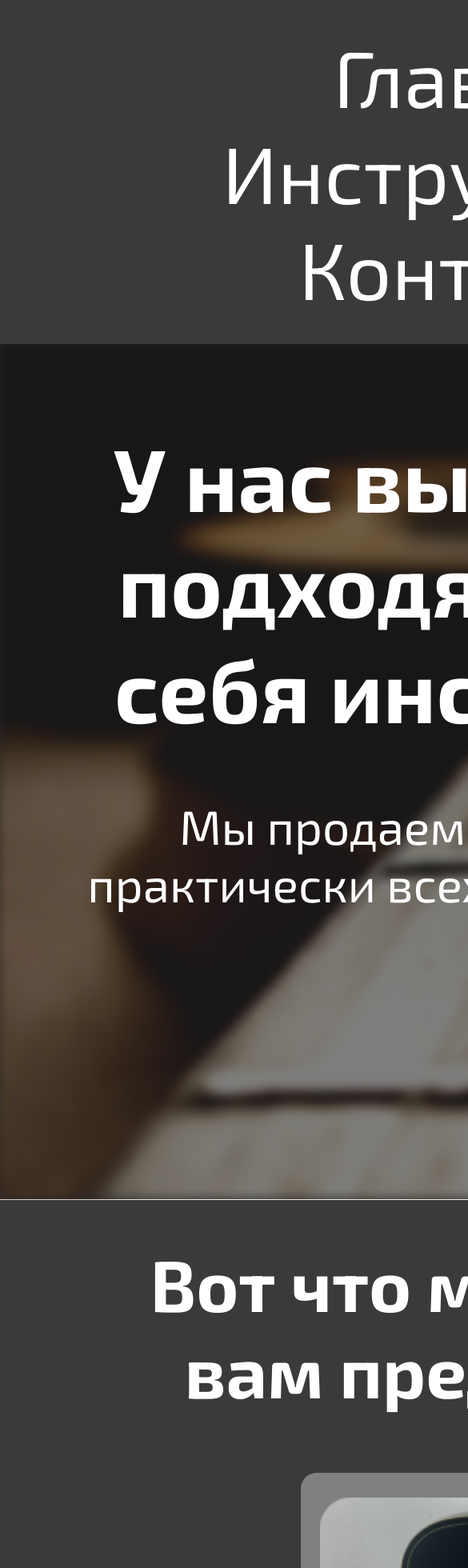
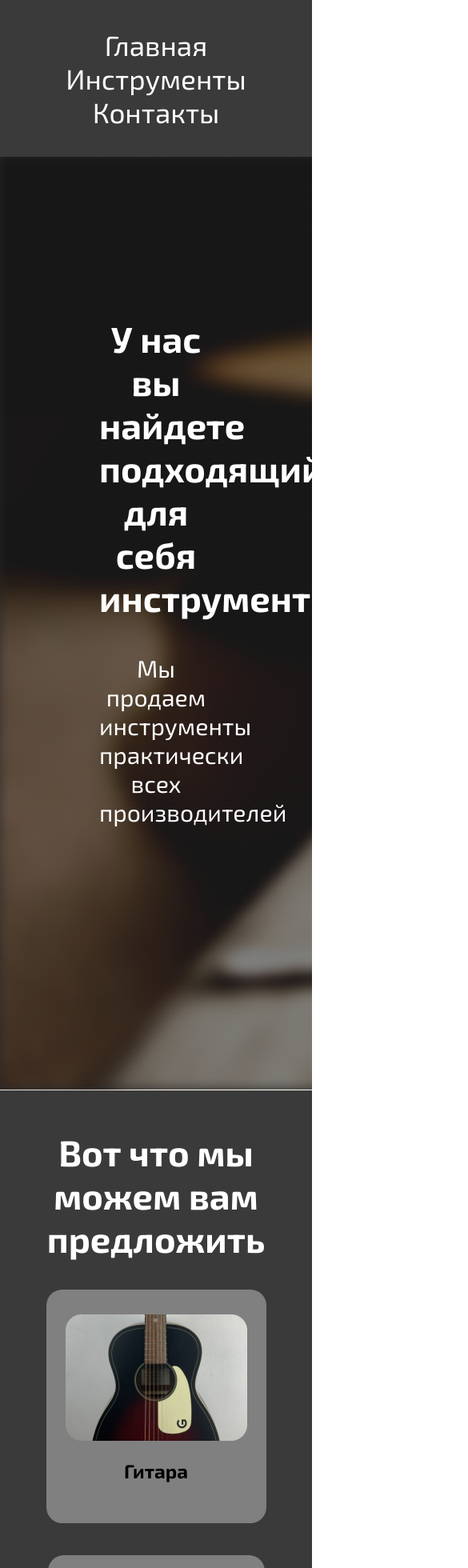
Before and after one commit to 1Salivan1/muz_shop, a React (Create React App) app: page /instruments in a window 390 px wide. Shown: the top 1960 px of the page at 80% size, 585 px wide, since content can reach past the window. Built offline with nearby package versions, Linux system fonts and the light colour scheme.

Commit message:
fix adaptive

```diff
--- a/src/Main.css
+++ b/src/Main.css
@@ -6,12 +6,12 @@ body {
 }
 
 .wrapper {
-    min-width: 1000px;
+    width: 100%;
 }
 
 .container {
-    width: 100%;
     max-width: 1770px;
+    padding: 0 30px;
     margin: 0 auto;
 }
 
@@ -83,6 +83,7 @@ body {
 .offer__list {
     display: flex;
     justify-content: center;
+    flex-wrap: wrap;
 }
 
 /* Personal */
--- a/src/adaptive.css
+++ b/src/adaptive.css
@@ -1,490 +1,120 @@
-@media (max-width:1700px) {
-    .container {
-        max-width: 1600px;
+@media screen and (max-width: 1200px) {
+
+    .title {
+        font-size: 60px;
+    }
+
+    .header__text {
+        font-size: 30px;
+    }
+
+    .peresonal__description {
+        font-size: 30px;
+        width: 50%;
+    }
+
+    .personal__button {
+        margin-bottom: 100px;
+    }
+
+    .shop__main {
+        flex-direction: column;
+    }
+
+    .shop__main-category {
+        margin: 0;
+    }
+
+    .shop__main-category-list {
+        display: flex;
+        justify-content: space-between;
+        flex-wrap: wrap;
+    }
+
+    .product {
+        margin-right: 30px;
+        margin-left: 30px;
+    }
+
+    .product:not(:last-child) {
+        margin-right: 30px;
     }
 }
 
-@media (max-width:1600px) {
-    .container {
-        max-width: 1500px;
+@media screen and (max-width: 800px) {
+    .header__nav-list {
+        display: flex;
+        flex-direction: column;
     }
-}
 
-@media (max-width:1500px) {
-    .container {
-        max-width: 1400px;
+    .header__nav-item:not(:last-child) {
+        margin: 0;
     }
-}
 
-@media (max-width:1400px) {
-    .container {
-        max-width: 1300px;
+    .header__nav-item {
+        font-size: 35px;
     }
-}
 
-@media (max-width:1300px) {
-    .container {
-        max-width: 1200px;
+    .footer-container {
+        flex-direction: column;
     }
-}
 
-@media (max-width:1200px) {
-    .container {
-        max-width: 1100px;
+    .footer__right {
+        text-align: center;
+        margin-left: 0;
     }
-}
 
-@media (max-width:1100px) {
-    .container {
-        max-width: 1000px;
+
+    .shop__main-category-item {
+        font-size: 30px;
     }
-}
 
-@media (max-width:640px) {
-    /* Nav */
+    .product__top-title {
+        font-size: 25px;
+    }
 
-    .header__nav-list {
+    .product__buy-price {
+        font-size: 25px;
+    }
+
+    .product__buy-button {
+        font-size: 25px;
+    }
+
+    .product {
+        margin-right: 30px;
+        margin-left: 30px;
+    }
+
+    .product:not(:last-child) {
+        margin-right: 30px;
+    }
+
+    .shop__main-products {
         display: flex;
         flex-direction: column;
         align-items: center;
     }
+}
 
-    .header__nav-item {
-        margin-right: 0px;
-        font-size: 60px;
-    }
-
-    .header__nav-item:not(:last-child) {
-        margin-right: 0px;
-    }
-
-    /* Main */
-
-    .header__title {
-        font-size: 110px;
+@media screen and (max-width: 600px) {
+    .title {
+        font-size: 45px;
     }
 
     .header__text {
-        font-size: 50px;
-    }
-
-    /* Offer */
-
-    .offer__list {
-        display: flex;
-        flex-direction: column;
-        align-items: center;
-    }
-
-    .offerCard:not(:last-child) {
-        margin-right: 0px;
-    }
-
-    .offerCard {
-        width: 30%;
-        margin-bottom: 30px;
-    }
-
-    .offerCard__title {
-        font-size: 50px;
-    }
-
-    /* Personal */
-    .personal {
-        text-align: center;
+        font-size: 30px;
     }
 
     .peresonal__description {
         width: 100%;
-        font-size: 70px;
     }
 
     .personal__button {
-        font-size: 70px;
-    }
-
-    /* Footer */
-
-    .footer-container {
-        display: flex;
-        flex-direction: column;
-    }
-
-    .footer__left {
-        text-align: center;
-    }
-
-    .footer__header {
-        font-size: 70px;
-    }
-
-    .footer__description {
-        font-size: 60px;
-    }
-
-    .footer__right {
-        margin-left: 0;
-        text-align: center;
-    }
-
-    /* shop */
-
-    .shop__search {
-        display: flex;
-        justify-content: space-between;
-        align-items: center;
+        font-size: 20px;
     }
 
     .shop__search-input {
-        width: 400px;
-        height: 100px;
-        font-size: 30px;
-    }
-
-    .shop__search-sort {
-        font-size: 40px;
-    }
-
-    .shop__search-cart {
-        width: 150px;
-        height: 150px;
-    }
-
-    .shop__main {
-        flex-direction: column;
-        align-items: center;
-    }
-
-    .shop__main-category-list {
-        display: flex;
-        align-items: center;
-        font-size: 60px;
-    }
-
-    .shop__main-products {
-        padding-left: 50px;
-        padding-right: 50px;
-    }
-
-    .shop__main-category-item:not(:last-child) {
-        margin-bottom: 0;
-        margin-right: 25px;
-    }
-
-    .product__top-image {
-        height: 200px;
-    }
-
-    .product__top-title {
-        font-size: 50px;
-    }
-
-    .product__buy-price {
-        font-size: 50px;
-    }
-
-    .product__buy-button {
-        font-size: 40px;
-        padding: 20px 40px;
-        margin-top: 20px;
-    }
-
-    .cart__content-header {
-        font-size: 100px;
-    }
-
-    .cart__content-text {
-        font-size: 60px;
-    }
-
-    .cart__content-button {
-        font-size: 60px;
-    }
-
-    .offer-card__content-img {
-        height: 250px;
-    }
-
-    .offer-card__content-text {
-        font-size: 60px;
-    }
-
-    .offer-card__content-price {
-        font-size: 60px;
-    }
-
-    .offer-card__content-button {
-        font-size: 60px;
-    }
-
-    .offer-form__header {
-        font-size: 100px;
-    }
-
-    .offer-form__text {
-        font-size: 40px;
-    }
-
-    .offer-form__input {
-        height: 80px;
-    }
-
-    .offer-form__button {
-        font-size: 60px;
-    }
-
-    .contacts {
-        padding-bottom: 900px;
-    }
-
-    .contacts__header {
-        font-size: 100px;
-    }
-
-    .contacts__title {
-        font-size: 70px;
-    }
-
-    .contacts__item {
-        font-size: 50px;
+        width: 200px;
     }
 }
-
-
-
-
-@media (max-width:432px) {
-    .wrapper {
-        min-width: 1200px;
-    }
-    /* Nav */
-
-    .header__nav-list {
-        display: flex;
-        flex-direction: column;
-        align-items: center;
-    }
-
-    .header__nav-item {
-        margin-right: 0px;
-        font-size: 100px;
-    }
-
-    .header__nav-item:not(:last-child) {
-        margin-right: 0px;
-    }
-
-    /* Main */
-
-    .header {
-        padding-top: 100px;
-    }
-
-    .header__title {
-        font-size: 110px;
-        margin-bottom: 70px;
-    }
-
-    .header__text {
-        font-size: 60px;
-        margin-top: 0;
-    }
-
-    /* Offer */
-
-    .offer__list {
-        display: flex;
-        flex-direction: column;
-        align-items: center;
-    }
-
-    .offerCard:not(:last-child) {
-        margin-right: 0px;
-    }
-
-    .offerCard {
-        width: 40%;
-        margin-bottom: 30px;
-    }
-
-    .offerCard__image {
-        height: 300px;
-    }
-
-    .offerCard__title {
-        font-size: 70px;
-    }
-
-    /* Personal */
-    .personal {
-        text-align: center;
-    }
-
-    .peresonal__description {
-        width: 100%;
-        font-size: 70px;
-    }
-
-    .personal__button {
-        font-size: 70px;
-    }
-
-    /* Footer */
-
-    .footer-container {
-        display: flex;
-        flex-direction: column;
-    }
-
-    .footer__left {
-        text-align: center;
-    }
-
-    .footer__header {
-        font-size: 70px;
-    }
-
-    .footer__description {
-        font-size: 60px;
-    }
-
-    .footer__right {
-        margin-left: 0;
-        text-align: center;
-    }
-
-    .footer__right-logo {
-        width: 400px;
-    }
-
-    /* shop */
-
-    .shop__search {
-        display: flex;
-        justify-content: space-between;
-        align-items: center;
-    }
-
-    .shop__search-input {
-        width: 400px;
-        height: 100px;
-        font-size: 30px;
-    }
-
-    .shop__search-sort {
-        font-size: 40px;
-    }
-
-    .shop__search-cart {
-        width: 150px;
-        height: 150px;
-    }
-
-    .shop__main {
-        flex-direction: column;
-        align-items: center;
-    }
-
-    .shop__main-category {
-        align-items: center;
-    }
-
-    .shop__main-category-list {
-        display: flex;
-        align-items: center;
-        font-size: 50px;
-    }
-
-    .shop__main-products {
-        padding-left: 50px;
-        padding-right: 50px;
-    }
-
-    .shop__main-category-item:not(:last-child) {
-        margin-bottom: 0;
-        margin-right: 25px;
-    }
-
-    .product:not(:last-child) {
-        margin-right: 15px;
-    }
-
-    .product__top-image {
-        height: 200px;
-    }
-
-    .product__top-title {
-        font-size: 60px;
-    }
-
-    .product__buy-price {
-        font-size: 50px;
-    }
-
-    .product__buy-button {
-        font-size: 40px;
-        padding: 20px 40px;
-        margin-top: 20px;
-    }
-
-    .cart__content-header {
-        font-size: 90px;
-    }
-
-    .cart__content-text {
-        font-size: 40px;
-    }
-
-    .cart__content-button {
-        font-size: 50px;
-    }
-
-    .offer-card__content-img {
-        height: 200px;
-    }
-
-    .offer-card__content-text {
-        font-size: 40px;
-    }
-
-    .offer-card__content-price {
-        font-size: 40px;
-    }
-
-    .offer-card__content-button {
-        font-size: 40px;
-        padding: 20px 40px;
-    }
-
-    .offer-form__header {
-        font-size: 100px;
-    }
-
-    .offer-form__text {
-        font-size: 40px;
-    }
-
-    .offer-form__input {
-        height: 80px;
-    }
-
-    .offer-form__button {
-        font-size: 60px;
-    }
-
-    .contacts {
-        padding-bottom: 900px;
-    }
-
-    .contacts__header {
-        font-size: 100px;
-    }
-
-    .contacts__title {
-        font-size: 70px;
-    }
-
-    .contacts__item {
-        font-size: 50px;
-    }
-}
--- a/src/components/OfferCard.css
+++ b/src/components/OfferCard.css
@@ -1,5 +1,7 @@
-.offerCard:not(:last-child) {
+.offerCard {
+    margin-left: 40px;
     margin-right: 40px;
+    margin-bottom: 40px;
 }
 
 .offerCard {
```
